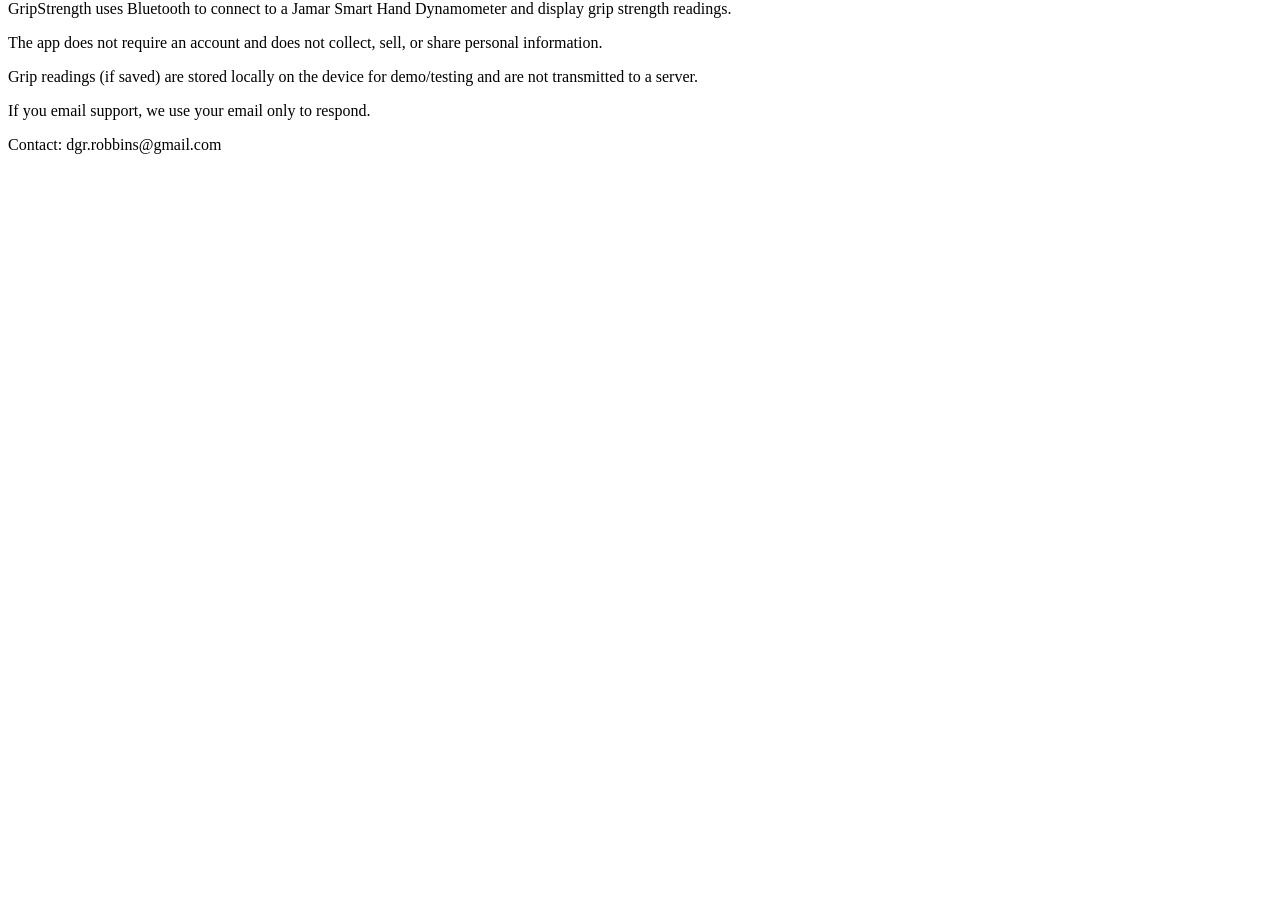
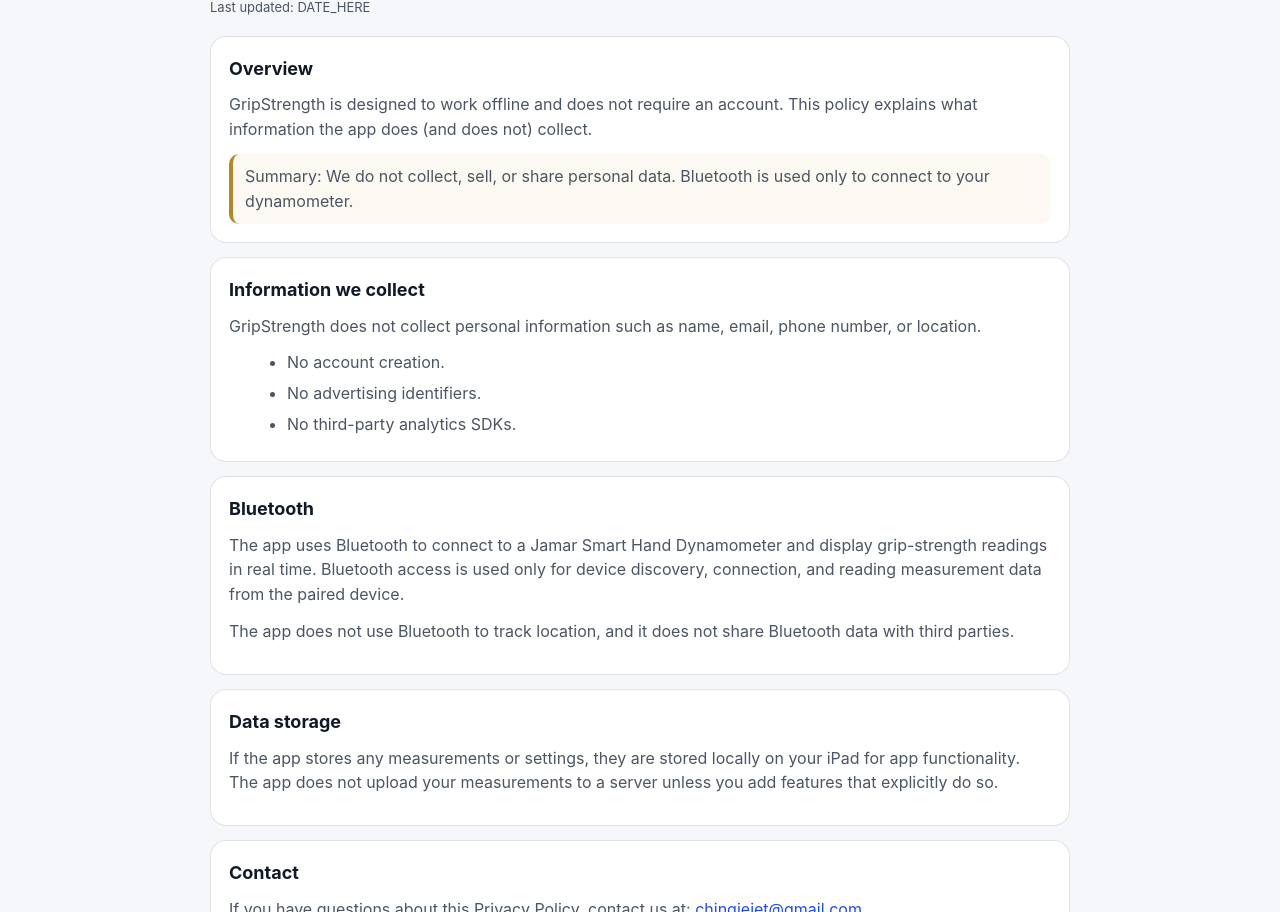
Before and after one commit to howlshot/gripstrength, a plain HTML site: page docs/privacy.html in a window 1280 px wide. Shown: the part 80-992 px from the top of the page. Before the commit the page ends 800 px from the top, so only its background shows below. Drawn offline with Linux system fonts and the light colour scheme.

Commit message:
Update privacy.html

```diff
--- a/docs/privacy.html
+++ b/docs/privacy.html
@@ -1,15 +1,145 @@
+<!-- privacy.html -->
 <!doctype html>
-<html>
+<html lang="en">
 <head>
   <meta charset="utf-8" />
-  <title>GripStrength Privacy Policy</title>
+  <meta name="viewport" content="width=device-width,initial-scale=1" />
+  <title>GripStrength — Privacy Policy</title>
+  <meta name="description" content="Privacy policy for GripStrength (iPad)." />
+  <style>
+    :root {
+      color-scheme: light dark;
+      --bg: #0b0c10;
+      --card: #12141b;
+      --text: #e9ecf1;
+      --muted: #b8c0cc;
+      --link: #7aa2ff;
+      --border: rgba(255,255,255,.12);
+      --accent: #d6b25e;
+    }
+    @media (prefers-color-scheme: light) {
+      :root {
+        --bg: #f6f7fb;
+        --card: #ffffff;
+        --text: #111827;
+        --muted: #4b5563;
+        --link: #1d4ed8;
+        --border: rgba(17,24,39,.12);
+        --accent: #b38728;
+      }
+    }
+    body {
+      margin: 0;
+      font-family: -apple-system, BlinkMacSystemFont, "Segoe UI", Roboto, Helvetica, Arial, "Apple Color Emoji", "Segoe UI Emoji";
+      background: var(--bg);
+      color: var(--text);
+      line-height: 1.55;
+    }
+    .wrap {
+      max-width: 860px;
+      margin: 0 auto;
+      padding: 28px 18px 48px;
+    }
+    header {
+      margin-bottom: 18px;
+    }
+    h1 { font-size: 28px; margin: 0 0 6px; letter-spacing: .2px; }
+    .sub {
+      color: var(--muted);
+      font-size: 13px;
+    }
+    .card {
+      background: var(--card);
+      border: 1px solid var(--border);
+      border-radius: 16px;
+      padding: 18px 18px;
+      margin: 14px 0;
+    }
+    h2 { font-size: 18px; margin: 0 0 10px; }
+    p { margin: 0 0 12px; color: var(--muted); }
+    a { color: var(--link); text-decoration: none; }
+    a:hover { text-decoration: underline; }
+    ul { margin: 8px 0 0 18px; color: var(--muted); }
+    li { margin: 6px 0; }
+    .callout {
+      border-left: 4px solid var(--accent);
+      padding: 10px 12px;
+      background: rgba(214,178,94,.08);
+      border-radius: 10px;
+      color: var(--muted);
+    }
+    footer {
+      margin-top: 22px;
+      font-size: 12px;
+      color: var(--muted);
+    }
+  </style>
 </head>
 <body>
-  <h1>Privacy Policy – GripStrength</h1>
-  <p>GripStrength uses Bluetooth to connect to a Jamar Smart Hand Dynamometer and display grip strength readings.</p>
-  <p>The app does not require an account and does not collect, sell, or share personal information.</p>
-  <p>Grip readings (if saved) are stored locally on the device for demo/testing and are not transmitted to a server.</p>
-  <p>If you email support, we use your email only to respond.</p>
-  <p>Contact: dgr.robbins@gmail.com</p>
+  <div class="wrap">
+    <header>
+      <h1>Privacy Policy</h1>
+      <div class="sub">Last updated: DATE_HERE</div>
+    </header>
+
+    <div class="card">
+      <h2>Overview</h2>
+      <p>
+        GripStrength is designed to work offline and does not require an account.
+        This policy explains what information the app does (and does not) collect.
+      </p>
+      <div class="callout">
+        Summary: We do not collect, sell, or share personal data. Bluetooth is used only to connect to your dynamometer.
+      </div>
+    </div>
+
+    <div class="card">
+      <h2>Information we collect</h2>
+      <p>GripStrength does not collect personal information such as name, email, phone number, or location.</p>
+      <ul>
+        <li>No account creation.</li>
+        <li>No advertising identifiers.</li>
+        <li>No third-party analytics SDKs.</li>
+      </ul>
+    </div>
+
+    <div class="card">
+      <h2>Bluetooth</h2>
+      <p>
+        The app uses Bluetooth to connect to a Jamar Smart Hand Dynamometer and display grip-strength readings in real time.
+        Bluetooth access is used only for device discovery, connection, and reading measurement data from the paired device.
+      </p>
+      <p>
+        The app does not use Bluetooth to track location, and it does not share Bluetooth data with third parties.
+      </p>
+    </div>
+
+    <div class="card">
+      <h2>Data storage</h2>
+      <p>
+        If the app stores any measurements or settings, they are stored locally on your iPad for app functionality.
+        The app does not upload your measurements to a server unless you add features that explicitly do so.
+      </p>
+    </div>
+
+    <div class="card">
+      <h2>Contact</h2>
+      <p>
+        If you have questions about this Privacy Policy, contact us at:
+        <a href="mailto:SUPPORT_EMAIL_HERE">chingiejet@gmail.com</a>
+      </p>
+      <p>
+        You can also return to the <a href="./index.html">Support page</a>.
+      </p>
+    </div>
+
+    <footer>
+      © <span id="year"></span> DAVID ROBBINS. All rights reserved.
+    </footer>
+  </div>
+
+  <script>
+    document.getElementById("year").textContent = new Date().getFullYear();
+  </script>
 </body>
 </html>
```
